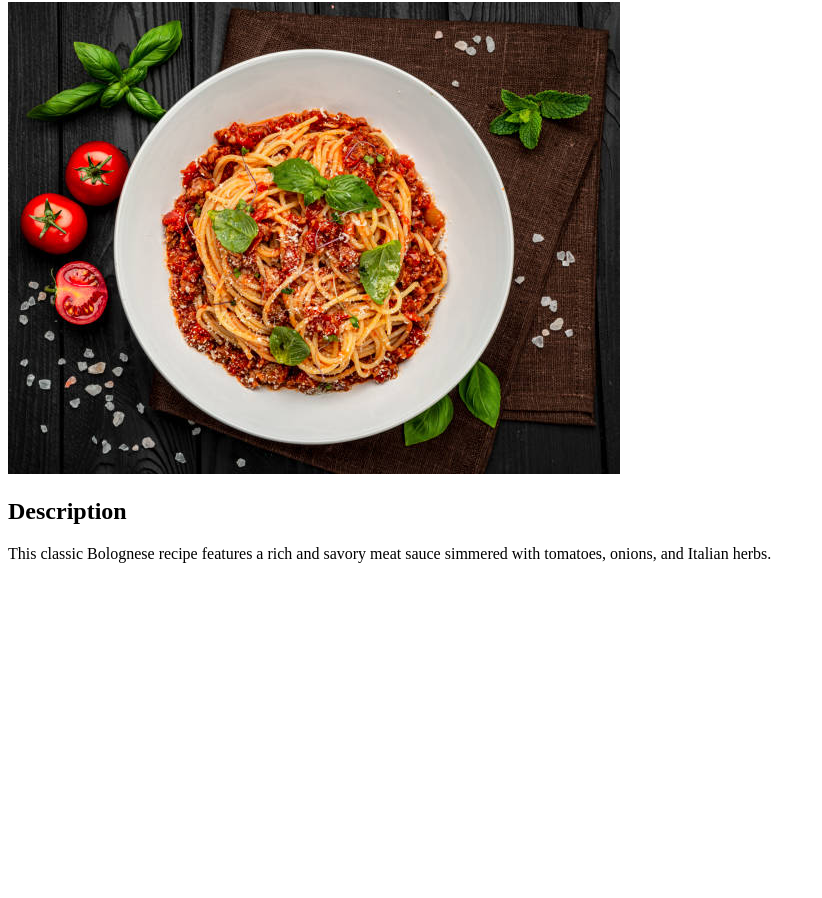
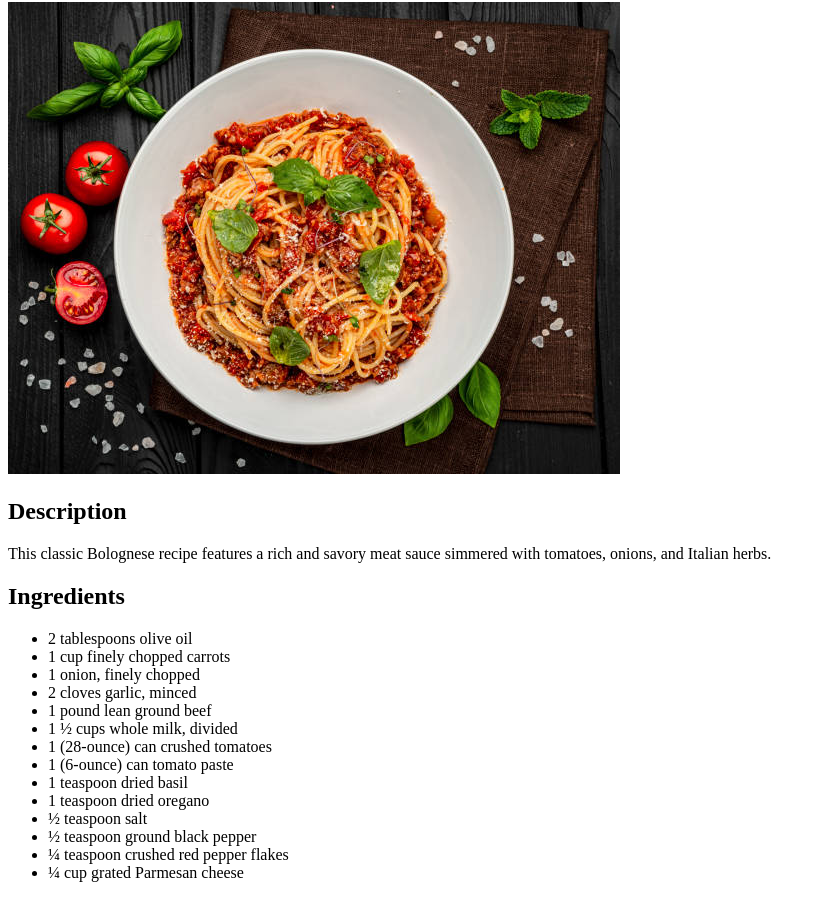
Before and after one commit to pretender39/odin-recipes, a plain HTML site: page recipes/bolognese.html in a window 1280 px wide. Shown: the part 104-1002 px from the top of the page, without its empty margins (0-822 px from the left). Before the commit the page ends 800 px from the top, so only its background shows below. Drawn offline with Linux system fonts and the light colour scheme.

Commit message:
Added an unordered list of ingridients for the recipe

```diff
--- a/recipes/bolognese.html
+++ b/recipes/bolognese.html
@@ -11,5 +11,22 @@
             <img src="bolognese.jpg" alt="Bolognese pasta">
             <h2>Description</h2>
             <p>This classic Bolognese recipe features a rich and savory meat sauce simmered with tomatoes, onions, and Italian herbs.</p>
+        <h2>Ingredients</h2>
+            <ul>
+                <li>2 tablespoons olive oil</li>
+                <li>1 cup finely chopped carrots</li>
+                <li>1 onion, finely chopped</li>
+                <li>2 cloves garlic, minced</li>
+                <li>1 pound lean ground beef</li>
+                <li>1 ½ cups whole milk, divided</li>
+                <li>1 (28-ounce) can crushed tomatoes</li>
+                <li>1 (6-ounce) can tomato paste</li>
+                <li>1 teaspoon dried basil</li>
+                <li>1 teaspoon dried oregano</li>
+                <li>½ teaspoon salt</li>
+                <li>½ teaspoon ground black pepper</li>
+                <li>¼ teaspoon crushed red pepper flakes</li>
+                <li>¼ cup grated Parmesan cheese</li>
+            </ul>
     </body>
 </html>
```
